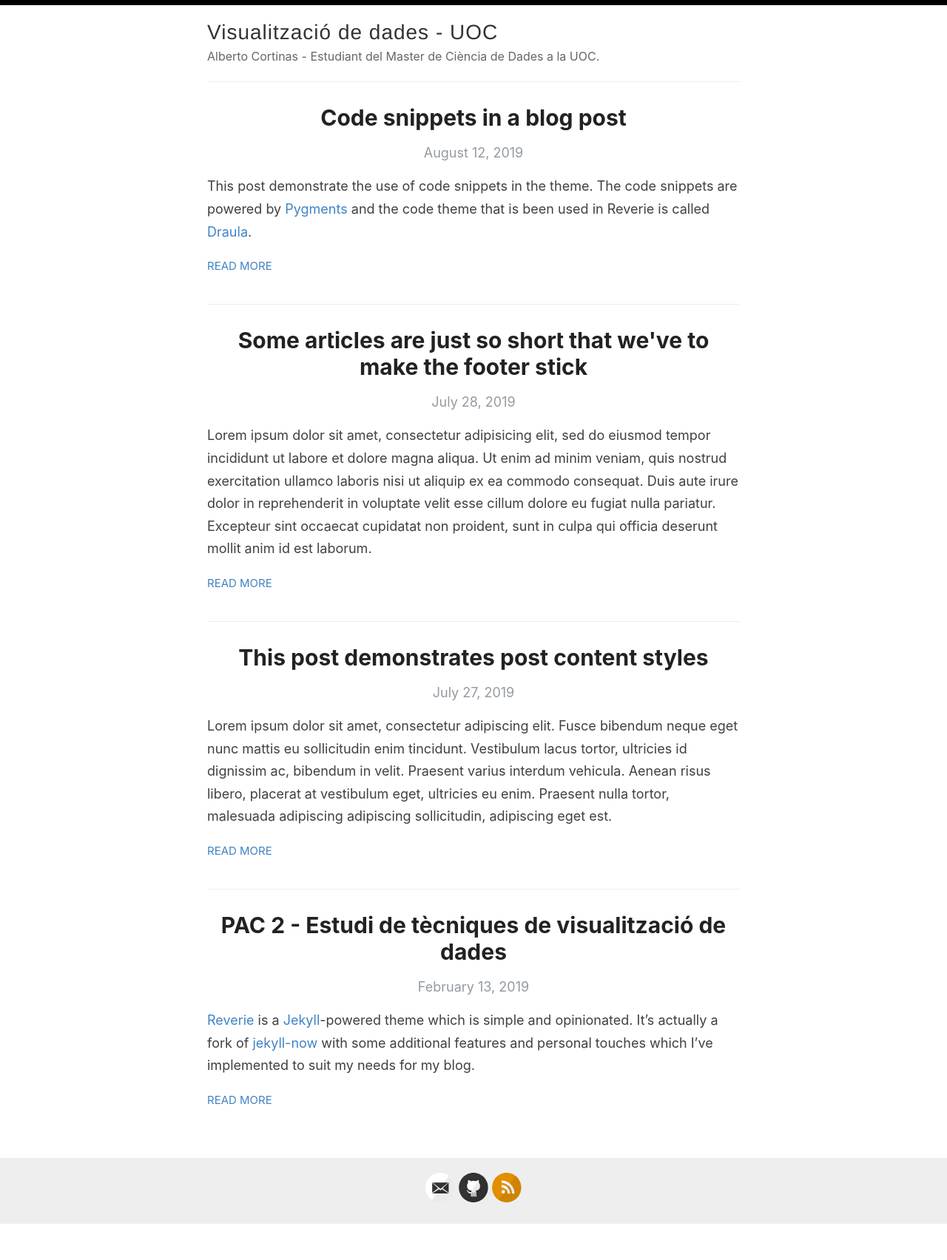
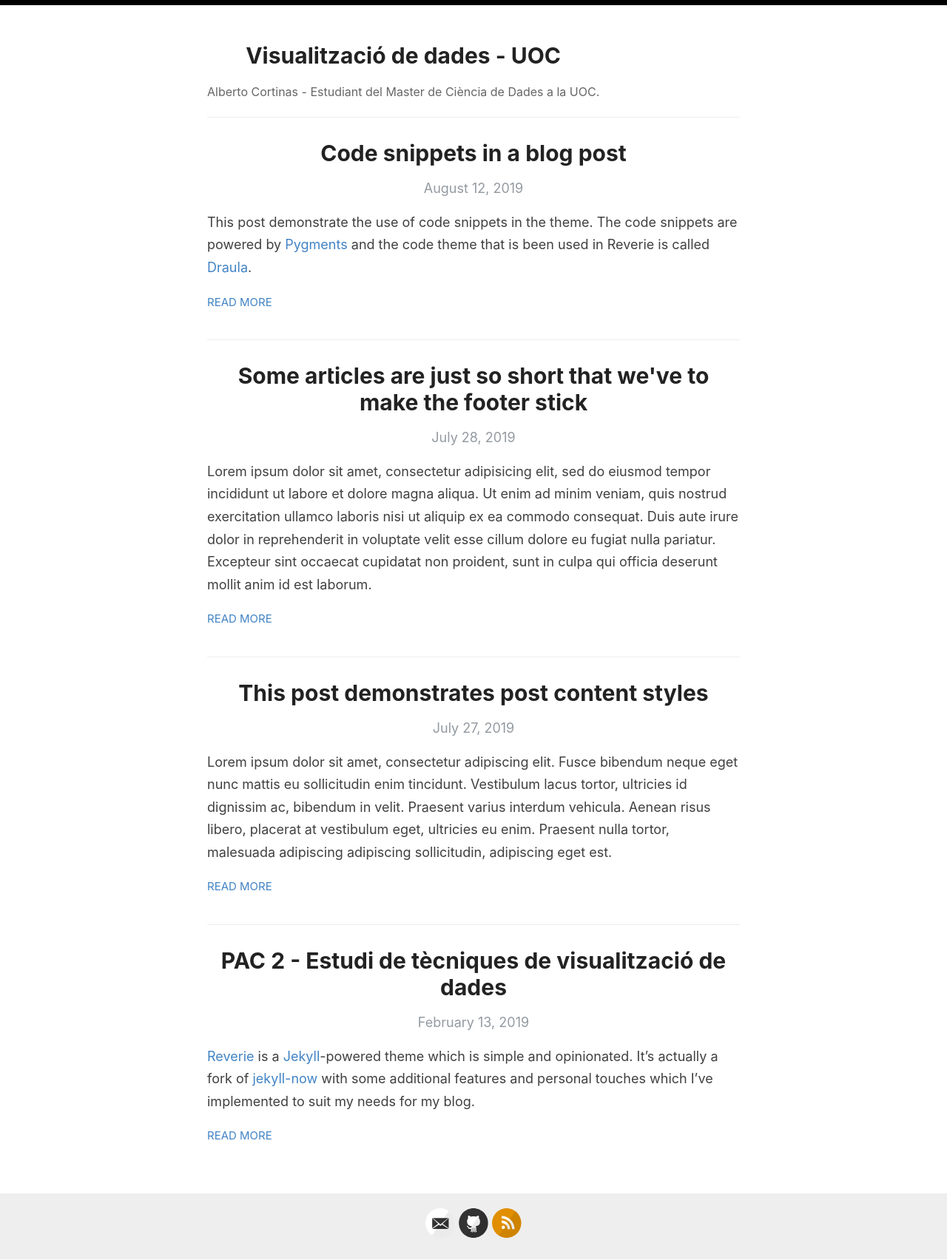
Before and after one commit to albecor80/visualitzacio_uoc, a Jekyll site: the page built from index.html, in a window 1280 px wide. Shown: the whole page at 74% size. Built offline with Jekyll 4.4.1, drawn with Linux system fonts in a browser that asks for light colours; the list of posts is cut into pages by our own code; before the commit the page ends 1655 px from its top, so only the background shows below that.

Commit message:
Update default.html

```diff
--- a/_layouts/default.html
+++ b/_layouts/default.html
@@ -21,7 +21,7 @@
           <header class="masthead clearfix">
 
             <div class="site-info">
-              <h1 class="site-name"><a href="{{ site.baseurl }}/">{{ site.name }}</a></h1>
+              <h1><a href="{{ site.baseurl }}/">{{ site.name }}</a></h1>
               <p class="site-description">{{ site.author }} - {{ site.description }}</p>
             </div>
 
```
